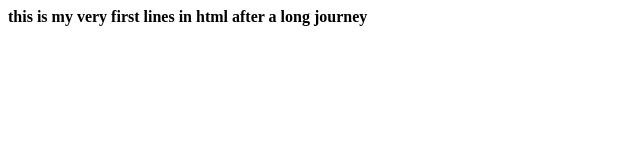
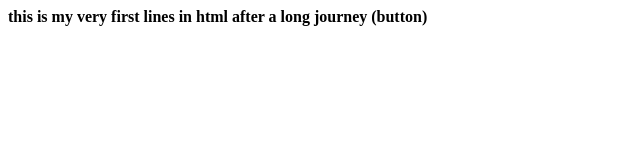
Before and after one commit to student-yashsingh/localRepo, a plain HTML site: page index1.html in a window 1280 px wide. Shown: the full height of the page, 0-640 px from the left. Drawn offline with Linux system fonts and the light colour scheme.

Commit message:
change of (button)

```diff
--- a/index1.html
+++ b/index1.html
@@ -1,5 +1,5 @@
 <html>
 <body>
-<p><b>this is my very first lines in html after a long journey</b></p>
+<p><b>this is my very first lines in html after a long journey (button)</b></p>
 </body>
 </html>
```
